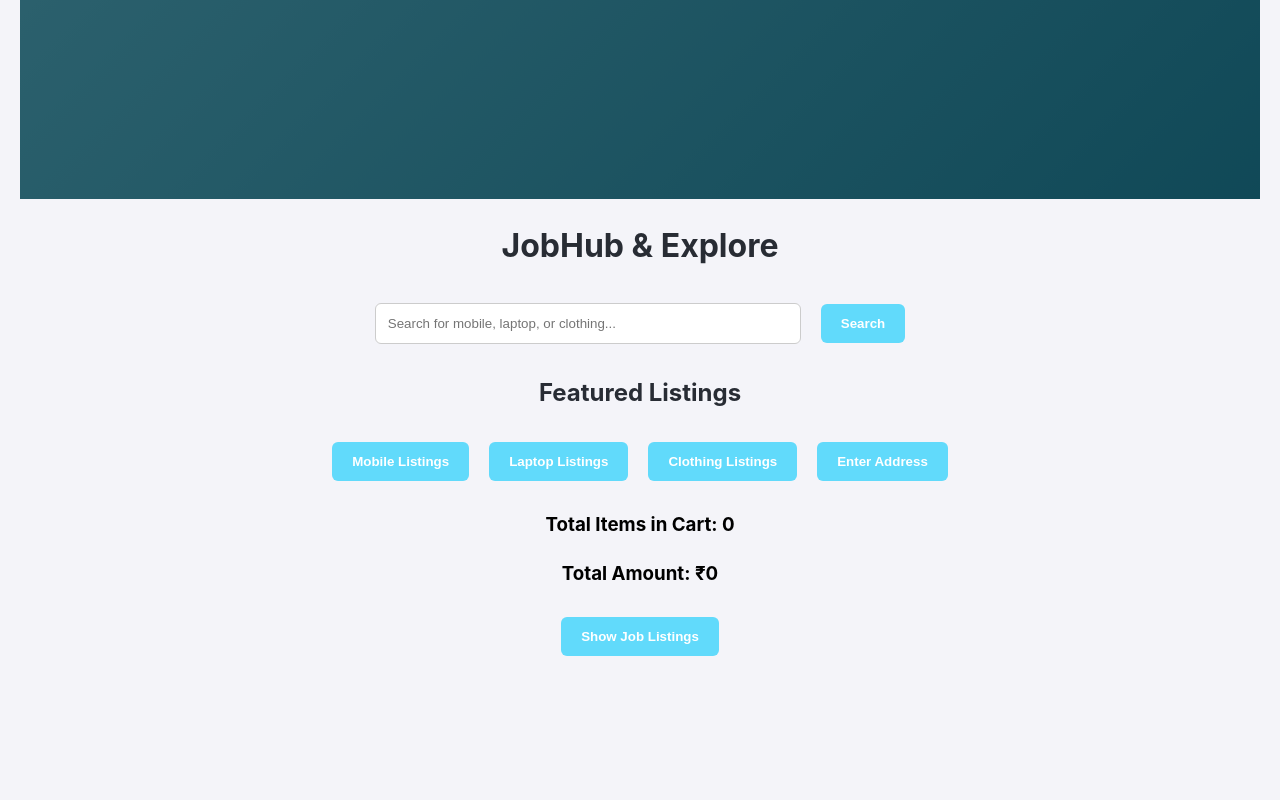
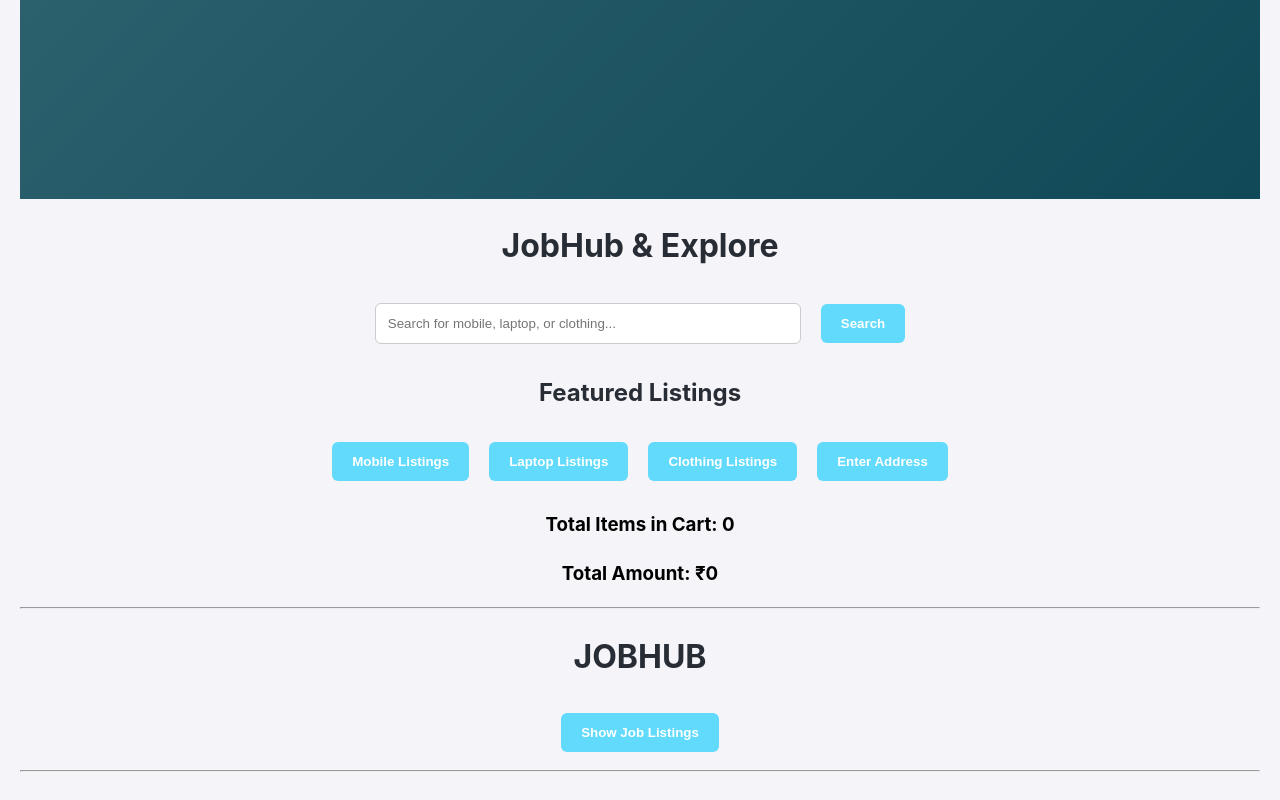
Before and after one commit to Thanmai172/Project_Work_ShopVast, a React (Create React App) app in the folder frontend/: page /dashboard in a window 1280 px wide. Shown: the part 621-1421 px from the top of the page. Before the commit the page ends 1307 px from the top, so only its background shows below. Built offline with nearby package versions, Linux system fonts and the light colour scheme.

Commit message:
modified the Jobs in Separate section

```diff
--- a/frontend/src/components/FreelancerDashboard.js
+++ b/frontend/src/components/FreelancerDashboard.js
@@ -621,11 +621,14 @@ const FreelancerDashboard = () => {
                 <p style={{ color: 'green' }}>Payment successful! Thank you for your purchase.</p>
             )}
 
-            <button onClick={() => setShowJobs(!showJobs)}>
-                {showJobs ? 'Hide Job Listings' : 'Show Job Listings'}
-            </button>
+            <hr />
+            <h1>JOBHUB</h1>
+        <button onClick={() => setShowJobs(!showJobs)}>
+            {showJobs ? 'Hide Job Listings' : 'Show Job Listings'}
+        </button>
 
-            {showJobs && <JobList />}
+        {showJobs && <JobList />}
+        <hr />
         </div>
     );
 
```
